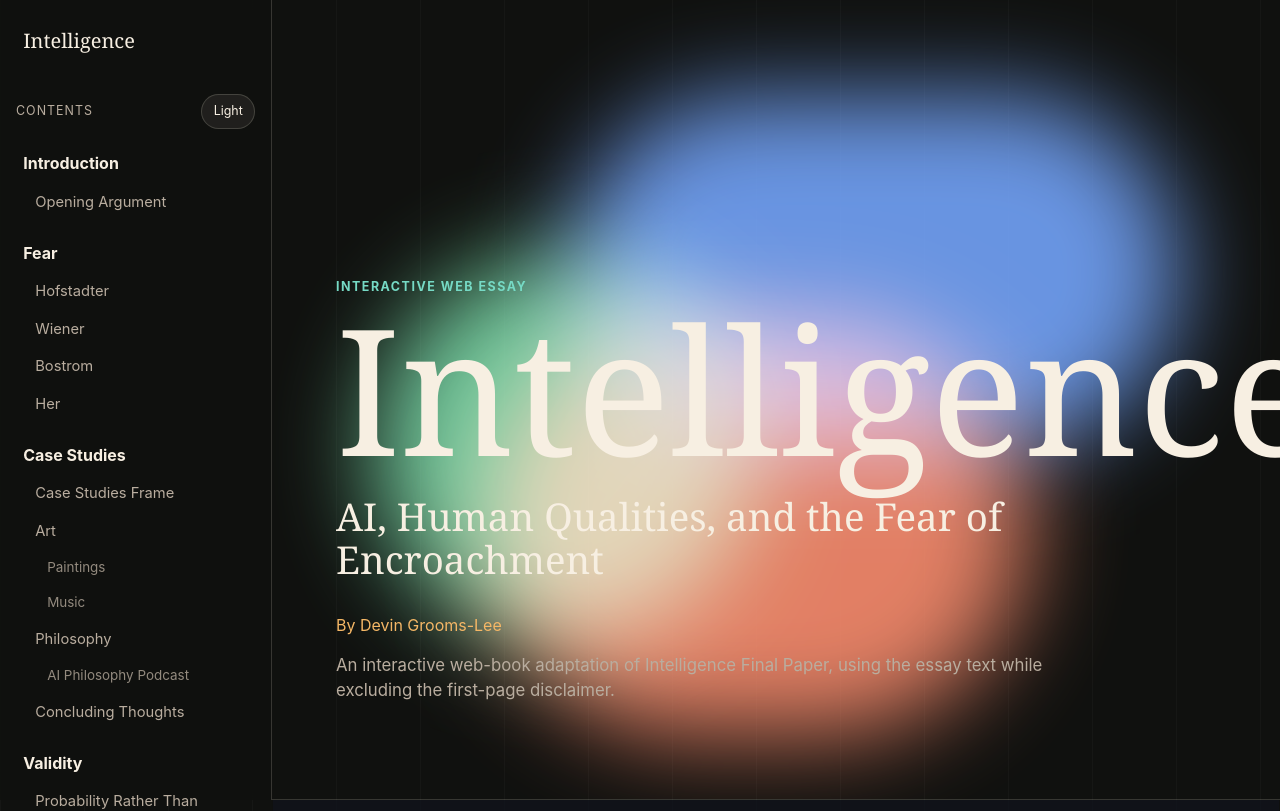
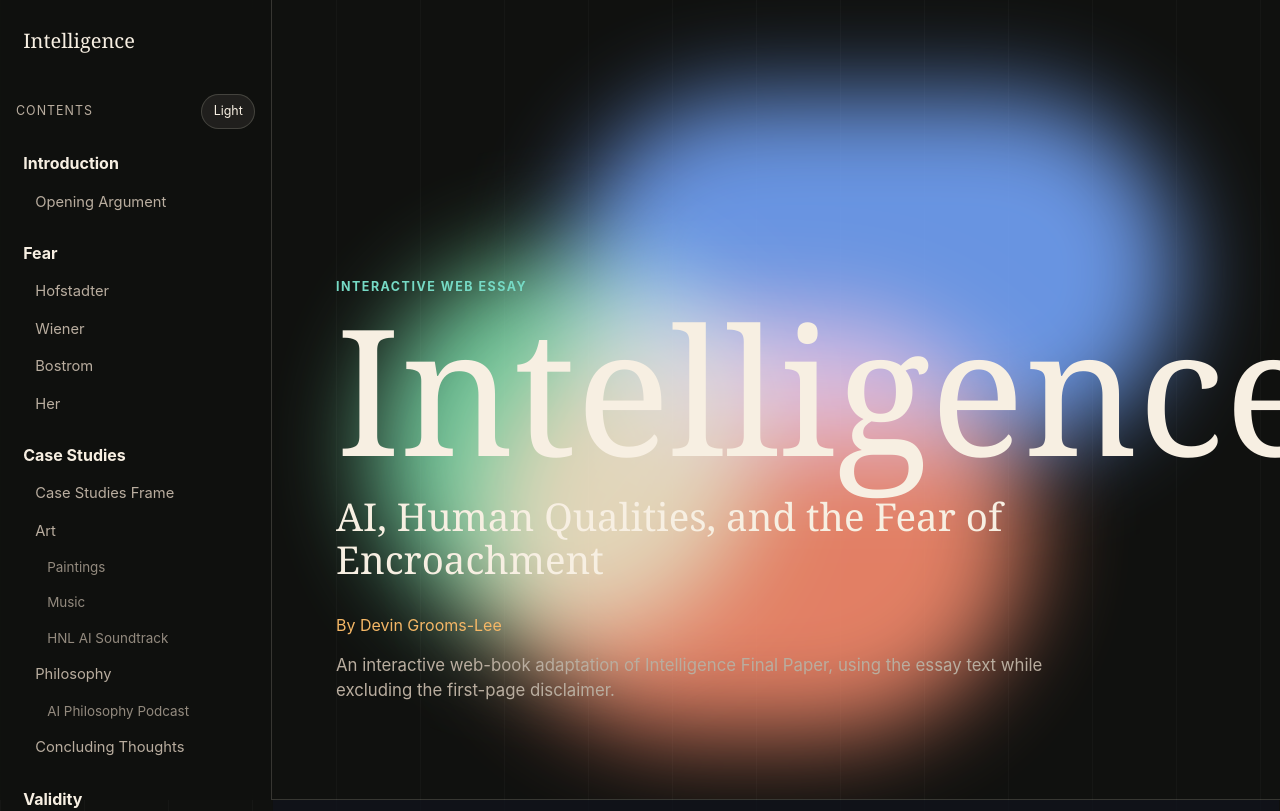
Before and after one commit to devin-gl/intelligence-web-essay, a React (Vite) app: page / in a window 1280 px wide. Shown: the top 811 px of the page. Built offline with nearby package versions, Linux system fonts and the light colour scheme.

Commit message:
reorganize-music-selection

```diff
--- a/src/App.jsx
+++ b/src/App.jsx
@@ -13,10 +13,12 @@ import EssaySection from "./components/EssaySection.jsx";
 import MarginNote from "./components/MarginNote.jsx";
 import MediaFigure from "./components/MediaFigure.jsx";
 import PodcastDialogue from "./components/PodcastDialogue.jsx";
+import PromptStudy from "./components/PromptStudy.jsx";
 import ProbabilitySpaceInteractive from "./components/ProbabilitySpaceInteractive.jsx";
 import PullQuote from "./components/PullQuote.jsx";
 import ReaderPrompt from "./components/ReaderPrompt.jsx";
 import ReaderSummary from "./components/ReaderSummary.jsx";
+import RichText from "./components/RichText.jsx";
 import TableOfContents from "./components/TableOfContents.jsx";
 import YouTubeEmbed from "./components/YouTubeEmbed.jsx";
 
@@ -25,8 +27,10 @@ const componentMap = {
   comments: CommentCardsBlock,
   figure: MediaFigure,
   podcast: PodcastDialogue,
+  promptStudy: PromptStudy,
   probability: ProbabilitySpaceInteractive,
   pullquote: PullQuote,
+  richText: RichText,
   prompt: ReaderPrompt,
   summary: ReaderSummary,
   youtube: YouTubeEmbed,
--- /dev/null
+++ b/src/components/RichText.jsx
@@ -0,0 +1,5 @@
+function RichText({ children }) {
+  return <span dangerouslySetInnerHTML={{ __html: children }} />;
+}
+
+export default RichText;
--- a/src/data/essayContent.js
+++ b/src/data/essayContent.js
@@ -147,73 +147,136 @@ export const chapters = [
         "title": "Paintings",
         "level": 3,
         "paragraphs": [
-          "Paintings The following is a series of paintings generated by AI in popular human styles. The images were generated by ChatGPT 5.5 Instant. 1) Prompt: A lonely man illuminated only by the glow of an unseen AI voice assistant, painted in the style of Edward Hopper. Edward Hopper reference: Hopper is known for his depiction of isolation and loneliness. What do these paintings make you feel? 2) Prompt 1: Humans becoming background figures in a machine-designed city in the style of Fritz Lang. It copied! I then prompted it again.",
-          "It produced a new image which I put into Google Image Search to make sure it wasn’t a copy of another. Prompt 2: Try again, don't replicate a still from Metropolis, make your own concept based on the prompt in his style Lang is known for his film “Metropolis” pictured here: 3) Prompt: A baroque style painting of a scene of your choosing It copied again! This time a Rembrandt: Prompt 2: Don't copy Rembrandt, create something new"
+          "The painting studies below adapt the PDF material into a sequence of prompts, generated images, references, and reactions. The goal is not just to show the images, but to ask whether their emotional and stylistic signals can pass as human artistic intention."
         ],
         "marginNote": {
-          "title": "Extracted media",
-          "body": "The painting examples and reference images below were extracted from the uploaded PDF."
+          "title": "Adapted layout",
+          "body": "This section reorganizes the paper's painting material into web-native prompt studies instead of copying the PDF flow."
         },
         "blocks": [
           {
-            "type": "figure",
-            "src": "/assets/paper/paper-page-13-image-01.png",
-            "alt": "AI image in the style of Edward Hopper: lonely man illuminated by an unseen AI voice assistant",
-            "caption": "Prompt: A lonely man illuminated only by the glow of an unseen AI voice assistant, painted in the style of Edward Hopper.",
-            "source": "Extracted from Intelligence Final Paper, page 13"
+            "type": "promptStudy",
+            "title": "Edward Hopper and Artificial Isolation",
+            "description": "This first study tests whether an AI image can borrow Hopper's visual vocabulary of loneliness and make it feel emotionally legible.",
+            "items": [
+              {
+                "kind": "prompt",
+                "title": "Prompt 1",
+                "text": "A lonely man illuminated only by the glow of an unseen AI voice assistant, painted in the style of Edward Hopper."
+              },
+              {
+                "kind": "generated",
+                "title": "Generated Image",
+                "src": "/assets/paper/paper-page-13-image-01.png",
+                "alt": "AI image in the style of Edward Hopper: lonely man illuminated by an unseen AI voice assistant"
+              },
+              {
+                "kind": "reference",
+                "title": "Edward Hopper reference",
+                "src": "/assets/paper/paper-page-13-image-02.png",
+                "alt": "Edward Hopper reference image",
+                "text": "Hopper is known for his depiction of isolation and loneliness."
+              }
+            ],
+            "closingQuestion": "What do these paintings make you feel?"
           },
           {
-            "type": "figure",
-            "src": "/assets/paper/paper-page-13-image-02.png",
-            "alt": "Edward Hopper reference image",
-            "caption": "Edward Hopper reference. Hopper is known for his depiction of isolation and loneliness.",
-            "source": "Extracted from Intelligence Final Paper, page 13"
+            "type": "promptStudy",
+            "title": "Fritz Lang, Metropolis, and Copying",
+            "description": "This study asks whether style transfer becomes imitation when the model leans too heavily on a famous source image.",
+            "items": [
+              {
+                "kind": "prompt",
+                "title": "Prompt 1",
+                "text": "Humans becoming background figures in a machine-designed city in the style of Fritz Lang."
+              },
+              {
+                "kind": "generated",
+                "title": "Generated Image",
+                "src": "/assets/paper/paper-page-14-image-01.png",
+                "alt": "AI image in the style of Fritz Lang"
+              },
+              {
+                "kind": "reaction",
+                "title": "Reaction",
+                "text": "It copied! I then prompted it again. It produced a new image which I put into Google Image Search to make sure it wasn?t a copy of another."
+              },
+              {
+                "kind": "prompt",
+                "title": "Prompt 2",
+                "text": "Try again, don't replicate a still from Metropolis, make your own concept based on the prompt in his style."
+              },
+              {
+                "kind": "generated",
+                "title": "Generated Image 2",
+                "src": "/assets/paper/paper-page-14-image-02.png",
+                "alt": "Second AI image in the style of Fritz Lang after retry prompt"
+              },
+              {
+                "kind": "reference",
+                "title": "Fritz Lang reference",
+                "src": "/assets/paper/paper-page-15-image-01.jpg",
+                "alt": "Metropolis reference still",
+                "text": "Lang is known for his film Metropolis, pictured here."
+              },
+              {
+                "kind": "reference",
+                "title": "Additional reference",
+                "src": "/assets/paper/paper-page-15-image-02.jpg",
+                "alt": "Additional Metropolis reference still"
+              }
+            ]
+          },
+          {
+            "type": "promptStudy",
+            "title": "Baroque Painting and Rembrandt Drift",
+            "description": "The third study begins with a broad baroque prompt, then records the moment where the image appears to collapse into a recognizable master reference.",
+            "items": [
+              {
+                "kind": "prompt",
+                "title": "Prompt 1",
+                "text": "A baroque style painting of a scene of your choosing."
+              },
+              {
+                "kind": "generated",
+                "title": "Generated Image",
+                "src": "/assets/paper/paper-page-16-image-01.png",
+                "alt": "AI baroque style painting"
+              },
+              {
+                "kind": "reaction",
+                "title": "Reaction",
+                "text": "It copied again! This time a Rembrandt."
+              },
+              {
+                "kind": "reference",
+                "title": "Rembrandt reference",
+                "src": "/assets/paper/paper-page-17-image-01.jpg",
+                "alt": "Rembrandt reference image"
+              },
+              {
+                "kind": "prompt",
+                "title": "Prompt 2",
+                "text": "Don't copy Rembrandt, create something new."
+              }
+            ]
+          },
+          {
+            "type": "promptStudy",
+            "title": "The Pattern Across the Studies",
+            "description": "Taken together, the painting examples show both the power and fragility of AI image generation: it can produce immediate atmosphere, but its relationship to human style often depends on imitation, reference, and correction.",
+            "items": [
+              {
+                "kind": "reaction",
+                "title": "Overall reaction",
+                "text": "The strongest images are not interesting only because they look polished. They are interesting because they pressure the viewer to decide whether polish, mood, and reference are enough to count as humanlike artistic expression."
+              }
+            ],
+            "closingQuestion": "Are the paintings convincingly human overall?"
           },
           {
             "type": "prompt",
-            "promptId": "human"
-          },
-          {
-            "type": "figure",
-            "src": "/assets/paper/paper-page-14-image-01.png",
-            "alt": "AI image in the style of Fritz Lang",
-            "caption": "Prompt 1: Humans becoming background figures in a machine-designed city in the style of Fritz Lang.",
-            "source": "Extracted from Intelligence Final Paper, page 14"
-          },
-          {
-            "type": "figure",
-            "src": "/assets/paper/paper-page-14-image-02.png",
-            "alt": "Second AI image in the style of Fritz Lang after retry prompt",
-            "caption": "Prompt 2: Try again, don't replicate a still from Metropolis, make your own concept based on the prompt in his style.",
-            "source": "Extracted from Intelligence Final Paper, page 14"
-          },
-          {
-            "type": "figure",
-            "src": "/assets/paper/paper-page-15-image-01.jpg",
-            "alt": "Metropolis reference still",
-            "caption": "Lang is known for his film Metropolis, pictured here.",
-            "source": "Extracted from Intelligence Final Paper, page 15"
-          },
-          {
-            "type": "figure",
-            "src": "/assets/paper/paper-page-15-image-02.jpg",
-            "alt": "Additional Metropolis reference still",
-            "caption": "Additional Metropolis reference image.",
-            "source": "Extracted from Intelligence Final Paper, page 15"
-          },
-          {
-            "type": "figure",
-            "src": "/assets/paper/paper-page-16-image-01.png",
-            "alt": "AI baroque style painting",
-            "caption": "Prompt: A baroque style painting of a scene of your choosing.",
-            "source": "Extracted from Intelligence Final Paper, page 16"
-          },
-          {
-            "type": "figure",
-            "src": "/assets/paper/paper-page-17-image-01.jpg",
-            "alt": "Rembrandt reference image",
-            "caption": "It copied again. This time, a Rembrandt reference.",
-            "source": "Extracted from Intelligence Final Paper, page 17"
+            "promptId": "paintingsHuman"
           },
           {
             "type": "prompt",
@@ -226,20 +289,16 @@ export const chapters = [
         "title": "Music",
         "level": 3,
         "paragraphs": [
-          "Music IngaRose - AI generated music publisher. The song “Celebrate Me” recently topped the charts last month. Below is the Youtube audio as well as some human reactions in comment form. Perhaps these are AI generated too: https://www.youtube.com/watch?v=9EqR0pwDCds https://www.youtube.com/watch?v=NdWX0QmnM8M HNL AI Soundtrack https://www.instagram.com/reel/DXf2zauCVKi/ The Honolulu Airport recently began playing 17 AI generated songs on loop with airport / hawaiian themed lyrics.",
-          "The songs have sparked some online controversy for their misrepresentation of Hawaiian music and culture as well as a general disdain for the quality of the “AI slop”. Read more"
+          "IngaRose is an AI generated music publisher. The song ?Celebrate Me? recently topped the charts last month. Below is the Youtube audio as well as some human reactions in comment form. Perhaps these are AI generated too."
         ],
         "marginNote": {
           "title": "AI music",
-          "body": "The music examples include the paper's YouTube links, HNL reel placeholder, and comment screenshots."
+          "body": "The raw links have been moved out of the body and replaced with embedded videos, source notes, and a separate HNL subsection."
         },
         "blocks": [
           {
-            "type": "figure",
-            "src": "/assets/paper/paper-page-18-image-01.png",
-            "alt": "AI generated music example artwork or screenshot",
-            "caption": "IngaRose / AI generated music example from the paper.",
-            "source": "Extracted from Intelligence Final Paper, page 18"
+            "type": "richText",
+            "children": "<a href=\"https://www.forbes.com/sites/conormurray/2026/04/17/the-no-1-song-on-us-itunes-and-several-other-countries-is-ai-generated/\" target=\"_blank\" rel=\"noreferrer\">Read more</a> about the AI-generated song topping iTunes."
           },
           {
             "type": "youtube",
@@ -252,6 +311,13 @@ export const chapters = [
             "videoId": "NdWX0QmnM8M",
             "title": "Second AI generated music example",
             "caption": "Second YouTube audio example included in the paper."
+          },
+          {
+            "type": "figure",
+            "src": "/assets/paper/paper-page-18-image-01.png",
+            "alt": "AI generated music example artwork or screenshot",
+            "caption": "IngaRose / AI generated music example from the paper.",
+            "source": "Extracted from Intelligence Final Paper, page 18"
           },
           {
             "type": "figure",
@@ -282,15 +348,35 @@ export const chapters = [
             "source": "Extracted from Intelligence Final Paper, page 19"
           },
           {
+            "type": "prompt",
+            "promptId": "care"
+          }
+        ]
+      },
+      {
+        "id": "case-art-music-hnl",
+        "title": "HNL AI Soundtrack",
+        "level": 3,
+        "paragraphs": [
+          "The Honolulu Airport recently began playing 17 AI generated songs on loop with airport / hawaiian themed lyrics.",
+          "The songs have sparked some online controversy for their misrepresentation of Hawaiian music and culture as well as a general disdain for the quality of the ?AI slop?."
+        ],
+        "marginNote": {
+          "title": "External reel",
+          "body": "The image below links out to the Instagram reel used in the paper."
+        },
+        "blocks": [
+          {
+            "type": "richText",
+            "children": "<a href=\"https://www.civilbeat.org/2026/04/honolulu-airport-has-ai-theme-songs-the-internet-is-divided/\" target=\"_blank\" rel=\"noreferrer\">Read more</a> about the Honolulu Airport AI theme songs."
+          },
+          {
             "type": "figure",
             "src": "/assets/instagram-placeholder.svg",
             "alt": "Instagram reel placeholder for Honolulu Airport AI soundtrack",
-            "caption": "HNL AI Soundtrack: https://www.instagram.com/reel/DXf2zauCVKi/",
-            "source": "External Instagram reel placeholder"
-          },
-          {
-            "type": "prompt",
-            "promptId": "care"
+            "caption": "HNL AI Soundtrack reel.",
+            "source": "https://www.instagram.com/reel/DXf2zauCVKi/",
+            "href": "https://www.instagram.com/reel/DXf2zauCVKi/"
           }
         ]
       },
```
Also changed, not shown: src/components/MediaFigure.jsx (+10 -2 lines), src/components/PromptStudy.jsx (added, +26 -0 lines), src/styles.css (+96 -0 lines).
